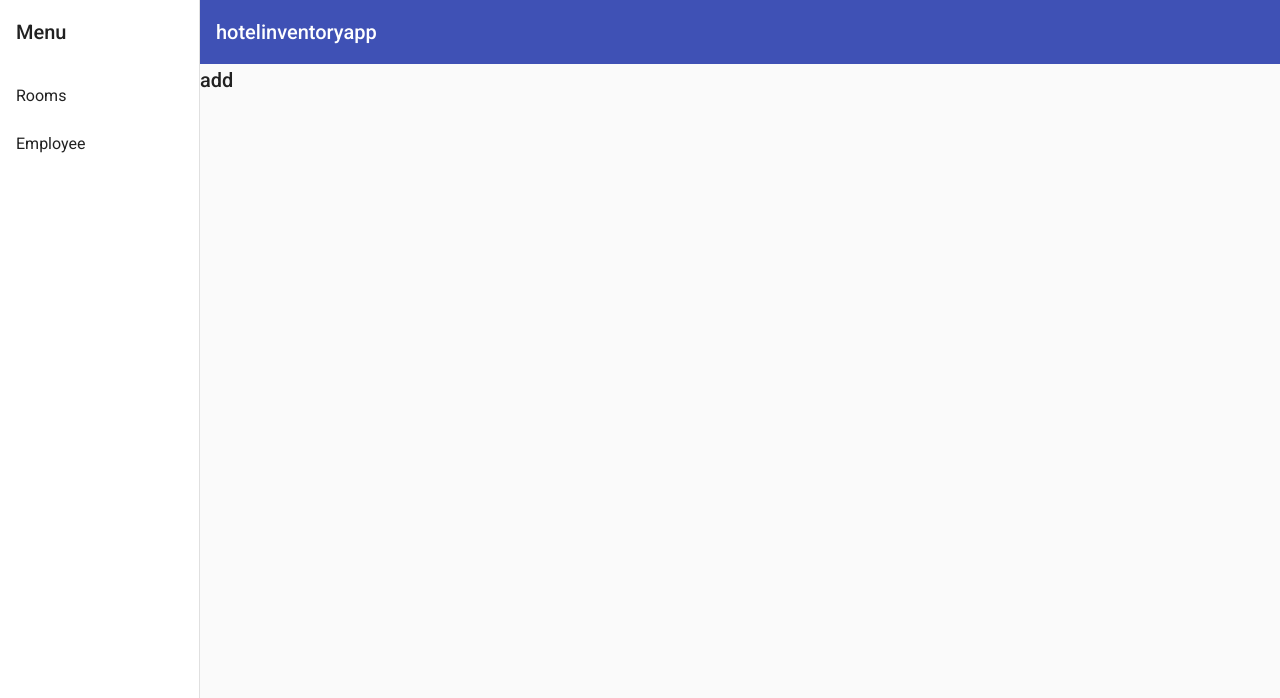
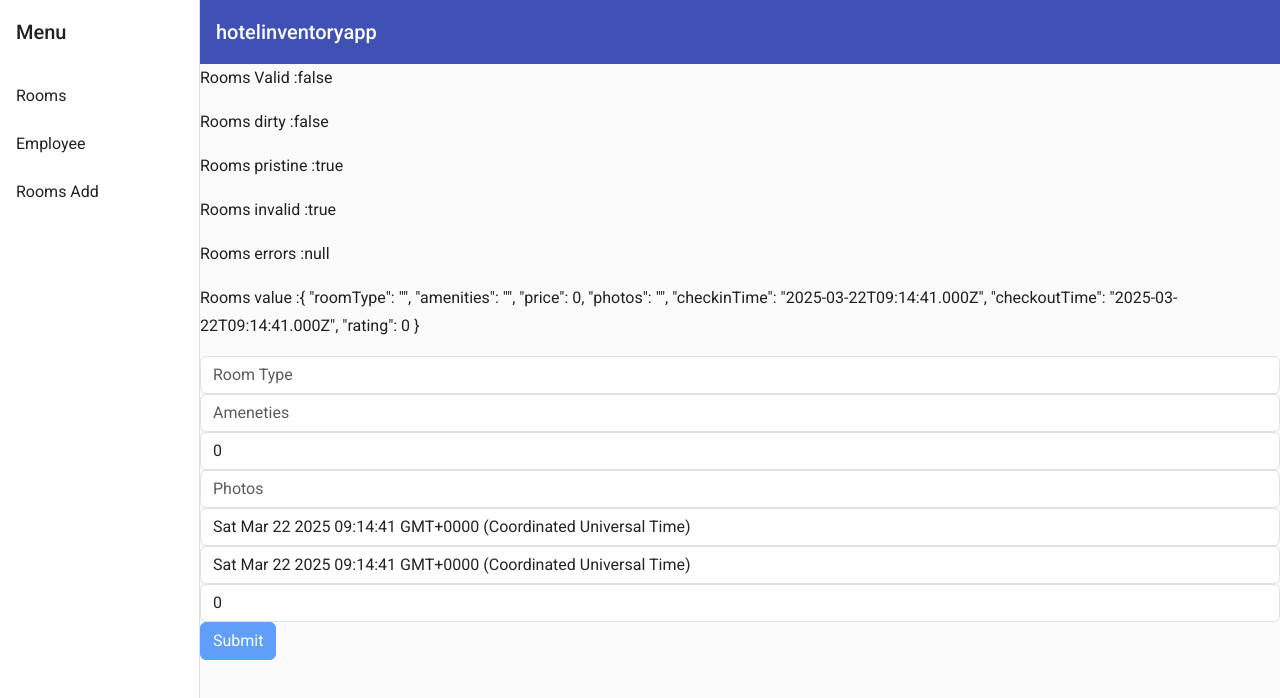
Before and after one commit to reddisatish575/angular, an Angular app: page /rooms/add in a window 1280 px wide. Shown: the top 698 px of the page. Built offline with nearby package versions, Linux system fonts and the light colour scheme.

Commit message:
Template driven forms :: upto Validating forms

```diff
--- a/src/app/app-nav/app-nav.component.html
+++ b/src/app/app-nav/app-nav.component.html
@@ -7,6 +7,7 @@
     <mat-nav-list>
       <a mat-list-item routerLink="rooms">Rooms</a>
       <a mat-list-item routerLink="employee">Employee</a>
+      <a mat-list-item routerLink="rooms/add">Rooms Add</a>
     </mat-nav-list>
   </mat-sidenav>
   <mat-sidenav-content>
--- a/src/app/app-routing.module.ts
+++ b/src/app/app-routing.module.ts
@@ -4,10 +4,12 @@ import { EmployeeComponent } from './employee/employee.component';
 import { RoomsComponent } from './rooms/rooms.component';
 import { NotfoundComponent } from './notfound/notfound.component';
 import { RoomsBookingComponent } from './rooms/rooms-booking/rooms-booking.component';
+import { RoomsAddComponent } from './rooms/rooms-add/rooms-add.component';
 
 const routes: Routes = [
   { path : 'employee', component : EmployeeComponent },
   { path : 'rooms', component : RoomsComponent },
+  { path : 'rooms/add', component : RoomsAddComponent },
   { path : 'rooms/:roomId', component : RoomsBookingComponent },
   { path : '',redirectTo : '/rooms' , pathMatch : 'full' },
   { path : '**', component : NotfoundComponent }
--- /dev/null
+++ b/src/app/rooms/rooms-add/rooms-add.component.html
@@ -0,0 +1,38 @@
+<h3>Rooms Valid :{{roomsForm.valid | json }} </h3>
+<h3>Rooms dirty :{{roomsForm.dirty | json }} </h3>
+<h3>Rooms pristine :{{roomsForm.pristine | json }} </h3>
+<h3>Rooms invalid :{{roomsForm.invalid | json }} </h3>
+<h3>Rooms errors :{{roomsForm.errors | json }} </h3>
+<h3>Rooms value :{{roomsForm.value | json }} </h3>
+
+<h3 *ngIf="sucessMessage!==''" class="alert alert-successs">{{sucessMessage}}</h3>
+<form #roomsForm = "ngForm" (ngSubmit)="addRoom()">
+    <div class="form-group">
+        <input required type="text" [(ngModel)]="room.roomType" class="form-control" name="roomType" placeholder="Room Type" />
+    </div>
+    <div class="form-group">
+        <input #roomamenities="ngModel"  required minlength="5" maxlength="10" type="text" [(ngModel)]="room.amenities" class="form-control" name="amenities" placeholder="Ameneties"/>
+        <div class="alert alert-danger" *ngIf="roomamenities.errors?.['minlength']">
+            Ameneties should be minimum of 5 Charectors.
+            {{roomamenities.errors | json }}
+        </div>
+    </div>
+    <div class="form-group">
+        <input required type="number" [(ngModel)]="room.price" class="form-control" name="price" placeholder="Price"/>
+    </div>
+    <div class="form-group">
+        <input required type="text" [(ngModel)]="room.photos" class="form-control" name="photos" placeholder="Photos"/>
+    </div>
+    <div class="form-group">
+        <input required type="datetime" [(ngModel)]="room.checkinTime" class="form-control" name="checkinTime" placeholder="Check-in Time"/>
+    </div>
+    <div class="form-group">
+        <input required type="datetime" [(ngModel)]="room.checkoutTime" class="form-control" name="checkoutTime" placeholder="Check-out Time"/>
+    </div>
+    <div class="form-group">
+        <input required  min="1" max="5"  type="number" [(ngModel)]="room.rating" class="form-control" name="rating" placeholder="Rating"/>
+    </div>
+    <div>
+        <button [disabled]="roomsForm.invalid" class="btn btn-primary">Submit</button>
+    </div>
+</form>
--- /dev/null
+++ b/src/app/rooms/rooms-add/rooms-add.component.ts
@@ -0,0 +1,34 @@
+import { Component, OnInit } from '@angular/core';
+import { RoomsList } from '../rooms';
+import { RoomsService } from 'src/app/services/rooms.service';
+
+@Component({
+  selector: 'app-rooms-add',
+  templateUrl: './rooms-add.component.html',
+  styleUrls: ['./rooms-add.component.scss']
+})
+export class RoomsAddComponent implements OnInit {
+
+  room : RoomsList = {
+    roomType : '',
+    amenities : '',
+    checkinTime : new Date(),
+    checkoutTime : new Date(),
+    photos : '',
+    price : 0,
+    rating : 0
+  }
+  sucessMessage : string = '';
+  constructor(private roomsService : RoomsService) { }
+
+  ngOnInit(): void {
+  }
+
+  addRoom(){
+    this.roomsService.addRooms(this.room).subscribe((data) => {
+      this.sucessMessage = "Room Add Successfully"
+      console.log("uix data addRoom RoomsAddComponent ::: ",data);
+    })
+  }
+
+}
--- a/src/app/rooms/rooms.ts
+++ b/src/app/rooms/rooms.ts
@@ -5,7 +5,7 @@ export interface Room{
 }
 
 export interface RoomsList {
-    roomNumber : string;
+    roomNumber ?: string;
     roomType : string;
     amenities : string;
     price : number;
```
Also changed, not shown: src/app/app.module.ts (+6 -2 lines), angular_notes.txt, src/app/rooms/rooms-add/rooms-add.component.scss (added), 1 other file (tests, documents, lock files or other folders).
